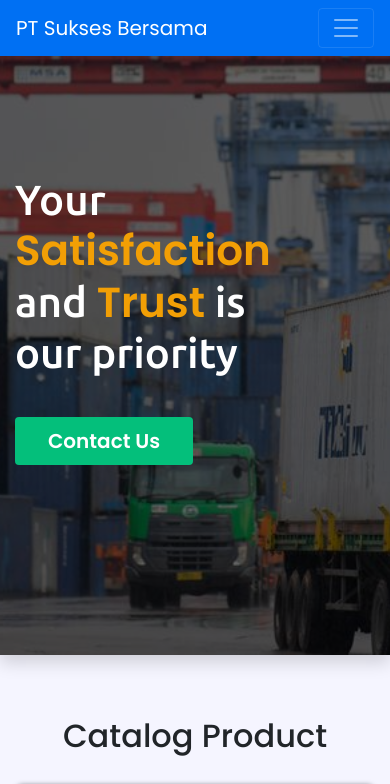
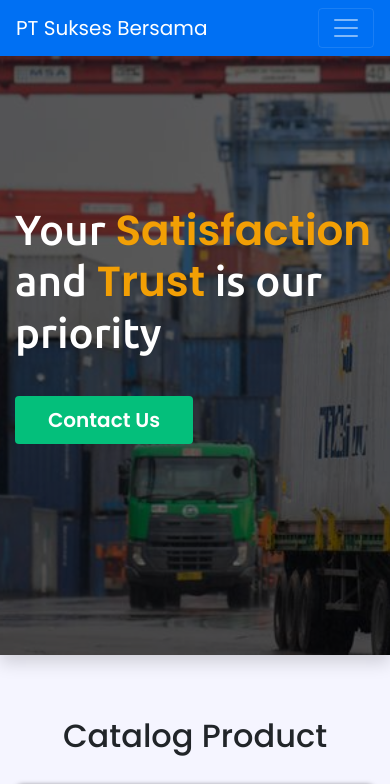
Before and after one commit to BayuFirmansyaah/ekspor, a plain HTML site: page index.html in a window 390 px wide. Shown: the top 784 px of the page. Drawn offline with nearby package versions, Linux system fonts and the light colour scheme.

Commit message:
change margin taglline

```diff
--- a/css/style.css
+++ b/css/style.css
@@ -159,8 +159,9 @@ nav{
 	}
 
 	.tagline{
-		width: 80%;
+		width: 100%;
 		font-size: 42px;
+		margin-top: 150px;
 	}
 
 	.product{
```
